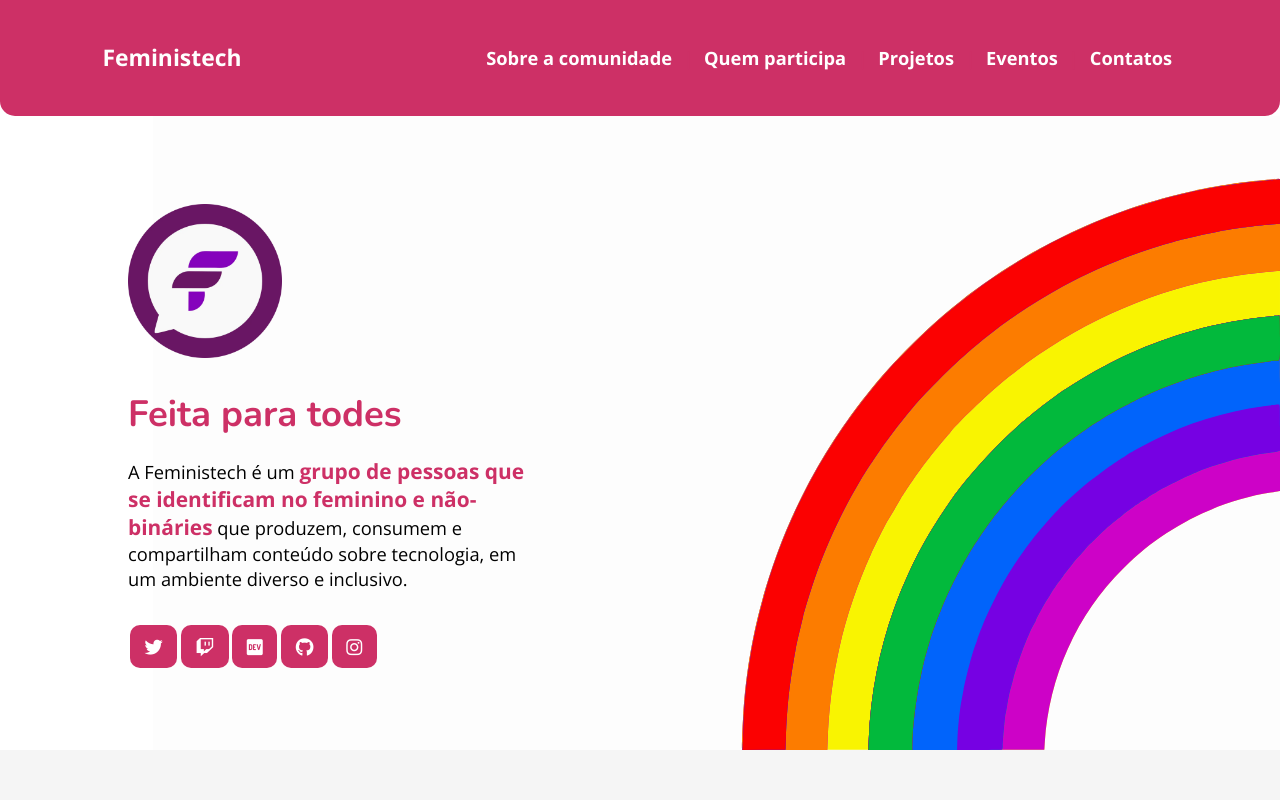
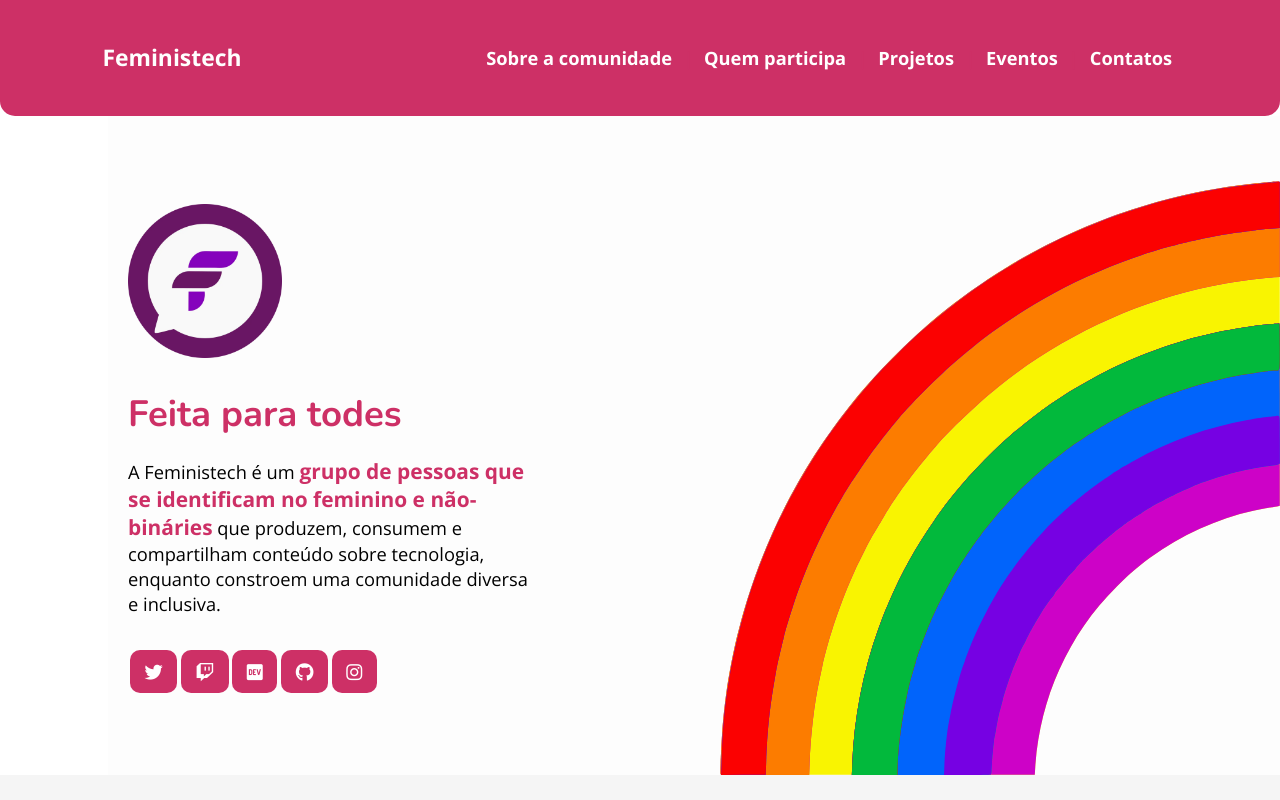
Before and after one commit to feministech/feministech, a Nuxt app: page / in a window 1280 px wide. Shown: the top 800 px of the page. Built offline with nearby package versions, Linux system fonts and the light colour scheme.

Commit message:
update about

```diff
--- a/components/HeroSection.vue
+++ b/components/HeroSection.vue
@@ -10,8 +10,8 @@
     <p>
       A Feministech é um
       <strong>grupo de pessoas que se identificam no feminino e não-bináries</strong>
-      que produzem, consumem e compartilham conteúdo sobre tecnologia, em
-      um ambiente diverso e inclusivo.
+      que produzem, consumem e compartilham conteúdo sobre tecnologia, enquanto constroem
+      uma comunidade diversa e inclusiva.
     </p>
 
     <div class="hero-social-links">
```
